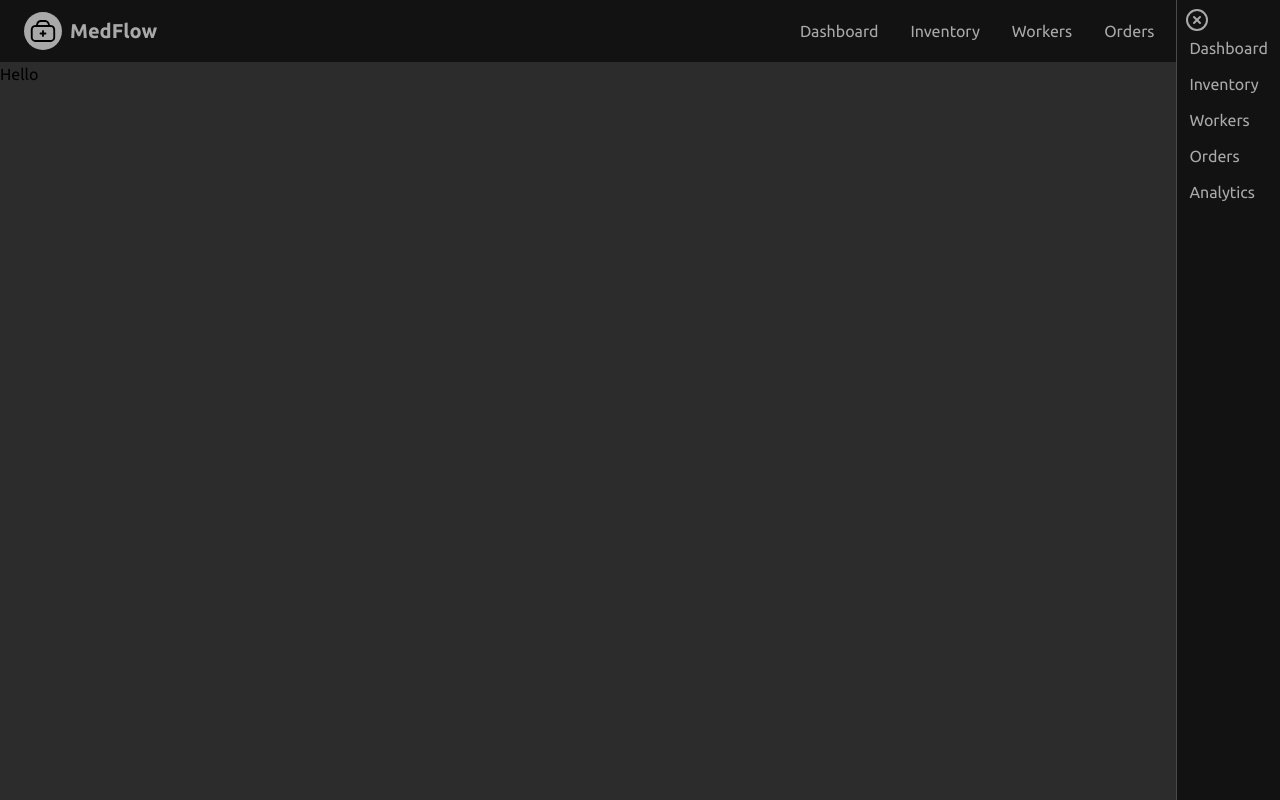
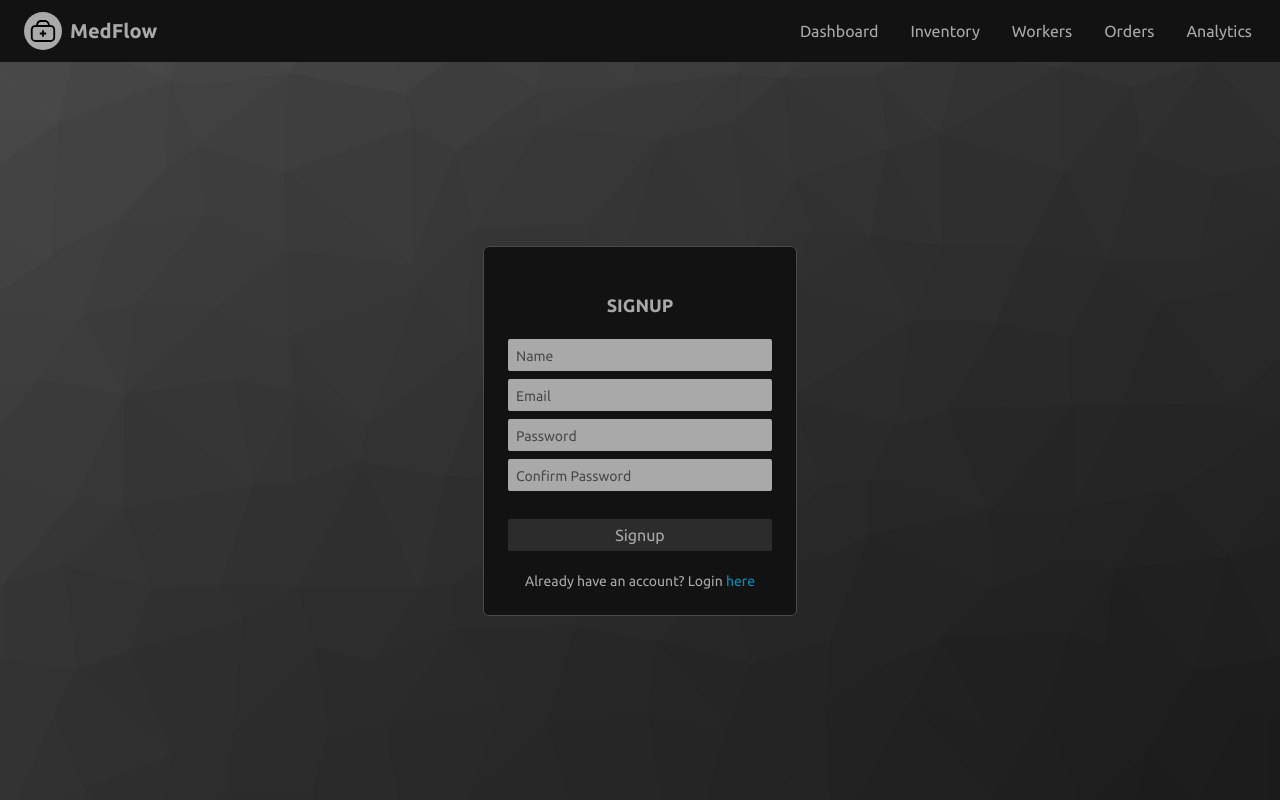
Before and after one commit to amratansh12/Techshila-2024, a React (Create React App) app in the folder client/: page /signup in a window 1280 px wide. Built offline with nearby package versions, Linux system fonts and the light colour scheme.

Commit message:
Adding the Login and Signup pages and a sidebar

```diff
--- a/client/package.json
+++ b/client/package.json
@@ -9,6 +9,7 @@
     "lucide-react": "^0.365.0",
     "react": "^18.2.0",
     "react-dom": "^18.2.0",
+    "react-router-dom": "^6.22.3",
     "react-scripts": "5.0.1",
     "web-vitals": "^2.1.4",
     "zustand": "^4.5.2"
--- a/client/src/App.css
+++ b/client/src/App.css
@@ -7,4 +7,8 @@ body,
 :root {
   height: 100%;
   font-family: "Ubuntu", sans-serif;
+  background-image: url("./images/cool-background.png");
+  background-position: center;
+  background-repeat: no-repeat;
+  background-size: cover;
 }
--- a/client/src/App.js
+++ b/client/src/App.js
@@ -2,13 +2,20 @@ import "./App.css";
 import Navbar from "./components/Navbar";
 import Login from "./components/Login";
 import Sidebar from "./components/Sidebar";
+import { useSidebar } from "./store/toggle-sidebar";
+import { Routes, Route } from "react-router-dom";
+import Signup from "./components/Signup";
 
 function App() {
+  const { isOpen } = useSidebar((state) => state);
   return (
     <div className="flex flex-col h-screen">
       <Navbar />
-      <Login />
-      <Sidebar />
+      <Routes>
+        <Route path="/login" element={<Login />} />
+        <Route path="/signup" element={<Signup />} />
+      </Routes>
+      {isOpen && <Sidebar />}
     </div>
   );
 }
--- a/client/src/components/Login.jsx
+++ b/client/src/components/Login.jsx
@@ -1,7 +1,56 @@
-import React from "react";
+import React, { useState } from "react";
+import { Link, useNavigate } from "react-router-dom";
 
 const Login = () => {
-  return <div className="flex-1 bg-dark-gray">Hello</div>;
+  const [email, setEmail] = useState();
+  const [password, setPassword] = useState();
+  const navigate = useNavigate();
+
+  const handleSubmit = (event) => {
+    event.preventDefault();
+    console.log(email, password);
+    setEmail("");
+    setPassword("");
+    navigate("/home");
+  };
+  return (
+    <div className="flex-1 bg-dark-gray/50 flex items-center justify-center">
+      <div className="bg-soft-black p-6 rounded-md aspect-square border border-mid-gray">
+        <p className="text-lg font-bold text-light-gray text-center my-5">
+          LOGIN
+        </p>
+        <form
+          action="submit"
+          className="flex flex-col gap-2 items-center"
+          onSubmit={handleSubmit}
+        >
+          <input
+            type="text"
+            value={email}
+            onChange={(e) => setEmail(e.target.value)}
+            placeholder="Email"
+            className="bg-light-gray text-soft-black focus:ring-0 focus:outline-0 px-2 py-1 rounded-sm placeholder:text-mid-gray placeholder:text-sm"
+          />
+          <input
+            type="password"
+            value={password}
+            onChange={(e) => setPassword(e.target.value)}
+            placeholder="Password"
+            className="bg-light-gray text-soft-black focus:ring-0 focus:outline-0 px-2 py-1 rounded-sm placeholder:text-mid-gray placeholder:text-sm"
+          />
+          <button className="bg-dark-gray hover:bg-dark-gray/80 text-light-gray px-2 py-1 rounded-sm w-full my-5 ">
+            Login
+          </button>
+        </form>
+        <p className="text-light-gray text-sm text-center">
+          No account? Signup{" "}
+          <Link className="text-cyan-600" to="/signup">
+            here
+          </Link>
+        </p>
+      </div>
+    </div>
+  );
 };
 
 export default Login;
--- a/client/src/components/Navbar.jsx
+++ b/client/src/components/Navbar.jsx
@@ -1,9 +1,14 @@
 import React from "react";
 import logo from "../images/health.svg";
 import { AlignRight } from "lucide-react";
+import { useSidebar } from "../store/toggle-sidebar";
 
 const Navbar = () => {
-  const handleToggle = () => {};
+  const { isOpen, toggleIsOpen } = useSidebar((state) => state);
+  const handleToggle = () => {
+    toggleIsOpen(!isOpen);
+  };
+
   return (
     <div className="bg-soft-black p-3 md:px-6 flex justify-between items-center relative">
       <div className="flex items-center gap-2">
--- a/client/src/components/Sidebar.jsx
+++ b/client/src/components/Sidebar.jsx
@@ -1,27 +1,35 @@
 import React from "react";
-import { CircleX } from "lucide-react";
+import { X } from "lucide-react";
 import { useSidebar } from "../store/toggle-sidebar";
 
 const Sidebar = () => {
-  const { isOpen } = useSidebar((state) => state);
+  const { isOpen, toggleIsOpen } = useSidebar((state) => state);
+
+  const closeSidebar = () => {
+    toggleIsOpen(!isOpen);
+  };
+
   return (
-    <div className="bg-soft-black absolute right-0 h-full px-2 py-6 list-none space-y-3 border-l border-mid-gray">
-      <div className="absolute text-light-gray top-2 left-2">
-        <CircleX className="hover:text-mid-gray cursor-pointer" />
+    <div className="bg-soft-black absolute right-0 h-full list-none space-y-2 border-l border-mid-gray">
+      <div
+        className="text-light-gray top-2 right-2 hover:bg-dark-gray p-1 w-full flex gap-1 justify-center items-center cursor-pointer"
+        onClick={closeSidebar}
+      >
+        <X className="text-rose-600 h-5 w-5" />
       </div>
-      <li className="text-light-gray cursor-pointer hover:bg-dark-gray px-1 rounded-md">
+      <li className="text-light-gray cursor-pointer hover:bg-dark-gray py-1 px-10">
         Dashboard
       </li>
-      <li className="text-light-gray cursor-pointer hover:bg-dark-gray px-1 rounded-md">
+      <li className="text-light-gray cursor-pointer hover:bg-dark-gray py-1 px-10">
         Inventory
       </li>
-      <li className="text-light-gray cursor-pointer hover:bg-dark-gray px-1 rounded-md">
+      <li className="text-light-gray cursor-pointer hover:bg-dark-gray py-1 px-10">
         Workers
       </li>
-      <li className="text-light-gray cursor-pointer hover:bg-dark-gray px-1 rounded-md">
+      <li className="text-light-gray cursor-pointer hover:bg-dark-gray py-1 px-10">
         Orders
       </li>
-      <li className="text-light-gray cursor-pointer hover:bg-dark-gray px-1 rounded-md">
+      <li className="text-light-gray cursor-pointer hover:bg-dark-gray py-1 px-10">
         Analytics
       </li>
     </div>
--- /dev/null
+++ b/client/src/components/Signup.jsx
@@ -0,0 +1,80 @@
+import React, { useState } from "react";
+import { Link, useNavigate } from "react-router-dom";
+
+const Signup = () => {
+  const [name, setName] = useState("");
+  const [email, setEmail] = useState("");
+  const [password, setPassword] = useState("");
+  const [confirmPassword, setConfirmPassword] = useState("");
+  const navigate = useNavigate();
+
+  const handleSubmit = (event) => {
+    event.preventDefault();
+    console.log(name, email, password, confirmPassword);
+    setName("");
+    setEmail("");
+    setPassword("");
+    setConfirmPassword("");
+
+    if (password !== confirmPassword) {
+      return window.alert("Enter matching passwords");
+    }
+
+    navigate("/home");
+  };
+
+  return (
+    <div className="flex-1 bg-dark-gray/50 flex justify-center items-center">
+      <div className="bg-soft-black p-6 rounded-md aspect-square border border-mid-gray">
+        <p className="text-lg font-bold text-light-gray text-center my-5">
+          SIGNUP
+        </p>
+        <form
+          action="submit"
+          className="flex flex-col gap-2 items-center"
+          onSubmit={handleSubmit}
+        >
+          <input
+            type="text"
+            value={name}
+            onChange={(e) => setName(e.target.value)}
+            placeholder="Name"
+            className="bg-light-gray text-soft-black focus:ring-0 focus:outline-0 px-2 py-1 rounded-sm placeholder:text-mid-gray placeholder:text-sm"
+          />
+          <input
+            type="text"
+            value={email}
+            onChange={(e) => setEmail(e.target.value)}
+            placeholder="Email"
+            className="bg-light-gray text-soft-black focus:ring-0 focus:outline-0 px-2 py-1 rounded-sm placeholder:text-mid-gray placeholder:text-sm"
+          />
+          <input
+            type="password"
+            value={password}
+            onChange={(e) => setPassword(e.target.value)}
+            placeholder="Password"
+            className="bg-light-gray text-soft-black focus:ring-0 focus:outline-0 px-2 py-1 rounded-sm placeholder:text-mid-gray placeholder:text-sm"
+          />
+          <input
+            type="password"
+            value={confirmPassword}
+            onChange={(e) => setConfirmPassword(e.target.value)}
+            placeholder="Confirm Password"
+            className="bg-light-gray text-soft-black focus:ring-0 focus:outline-0 px-2 py-1 rounded-sm placeholder:text-mid-gray placeholder:text-sm"
+          />
+          <button className="bg-dark-gray hover:bg-dark-gray/80 text-light-gray px-2 py-1 rounded-sm w-full my-5">
+            Signup
+          </button>
+        </form>
+        <p className="text-light-gray text-sm text-center">
+          Already have an account? Login{" "}
+          <Link className="text-cyan-600" to="/login">
+            here
+          </Link>
+        </p>
+      </div>
+    </div>
+  );
+};
+
+export default Signup;
--- a/client/src/index.js
+++ b/client/src/index.js
@@ -2,11 +2,14 @@ import React from "react";
 import ReactDOM from "react-dom/client";
 import App from "./App";
 import reportWebVitals from "./reportWebVitals";
+import { BrowserRouter } from "react-router-dom";
 
 const root = ReactDOM.createRoot(document.getElementById("root"));
 root.render(
   <React.StrictMode>
-    <App />
+    <BrowserRouter>
+      <App />
+    </BrowserRouter>
   </React.StrictMode>
 );
 
```
Also changed, not shown: client/src/images/cool-background.png (added), 1 other file (tests, documents, lock files or other folders).
